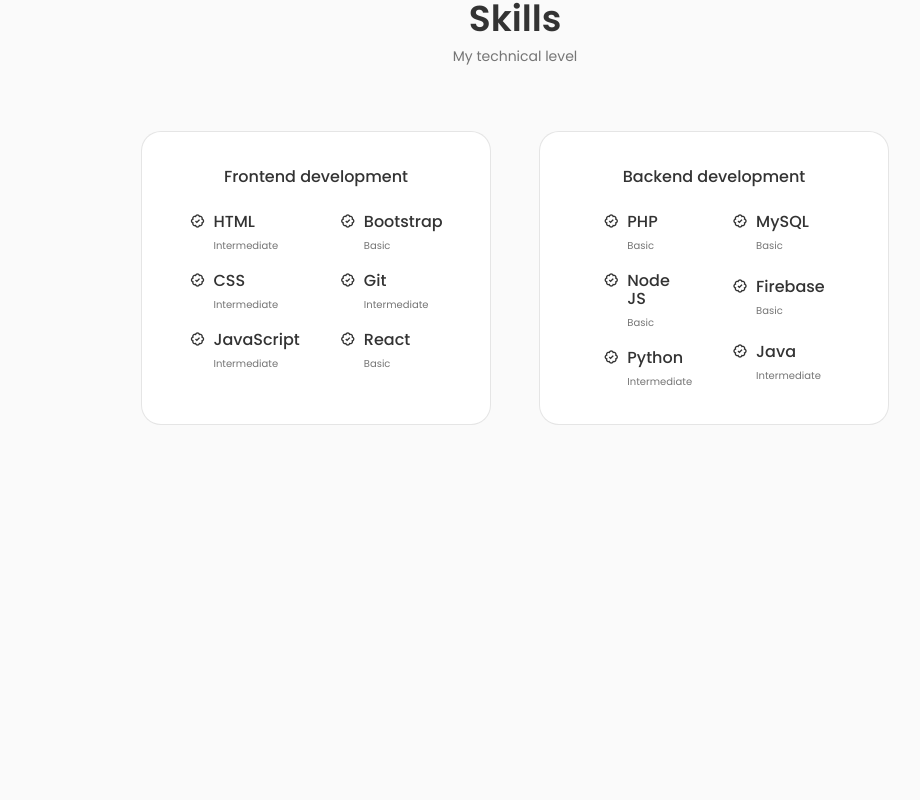
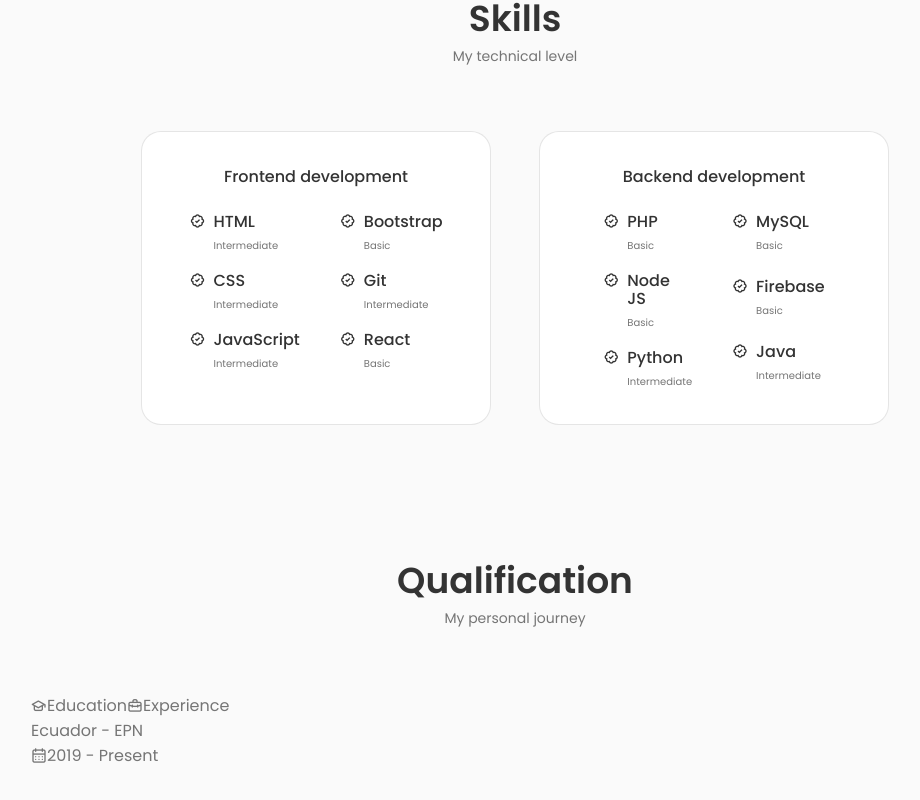
Before and after one commit to jonap22/personal-portfolio, a React (Create React App) app: page / in a window 1280 px wide. Shown: the part 1606-2406 px from the top of the page, without its empty margins (125-1045 px from the left). Before the commit the page ends 2063 px from the top, so only its background shows below. Built offline with nearby package versions, Linux system fonts and the light colour scheme.

Commit message:
Fix: Header Component
The Header content has been fixed. The Qualification section has now the id qualification so the header can redirect the user to that section of the page

```diff
--- a/src/App.js
+++ b/src/App.js
@@ -4,6 +4,7 @@
 import Home from './components/home/Home';
 import About from './components/about/About';
 import Skills from './components/skills/Skills';
+import Qualification from './components/qualification/Qualification';
 
 const App = () => {
   return (
@@ -14,6 +15,7 @@
       <Home />
       <About />
       <Skills />
+      <Qualification />
     </main>
     </>
   );
--- a/src/components/header/Header.jsx
+++ b/src/components/header/Header.jsx
@@ -33,8 +33,8 @@
                     </li>
 
                     <li className="nav__item">
-                        <a href="#services" className="nav__link">
-                            <i className="uil uil-briefcase-alt nav__icon"></i> Services
+                        <a href="#qualification" className="nav__link">
+                            <i className="uil uil-briefcase-alt nav__icon"></i> Qualification
                         </a>
                     </li>
 
--- /dev/null
+++ b/src/components/qualification/Qualification.jsx
@@ -0,0 +1,49 @@
+import React from 'react'
+import "./qualification.css"
+
+const Qualification = () => {
+  return (
+    <section className="qualification section" id="qualification">
+        <h2 className="section__title">Qualification</h2>
+        <span className="section__subtitle">My personal journey</span>
+
+        <div className="qualification__container container">
+            <div className="qualification__tabs">
+                <div className="qualification__button qualification__active button--flex">
+                    <i className="uil uil-graduation-cap qualification__icon"></i>
+                    Education
+                </div>
+
+                <div className="qualification__button button--flex">
+                    <i className="uil uil-briefcase-alt qualification__icon"></i>
+                    Experience
+                </div>
+            </div>
+            <div className="qualification__sections">
+                <div className="qualification__content">
+                    <div className="qualification__data">
+                        <div>
+                            <h3 className="qualification__title">
+
+                            </h3>
+                            <span className="qualification__subtitle">
+                                Ecuador - EPN
+                            </span>
+                            <div className="qualification__calendar">
+                                <i className="uil uil-calendar-alt"></i>
+                                2019 - Present
+                            </div>
+                        </div>
+
+                        <div>
+
+                        </div>
+                    </div>
+                </div>
+            </div>
+        </div>
+    </section>
+  )
+}
+
+export default Qualification
```
Also changed, not shown: src/components/qualification/qualification.css (added).
